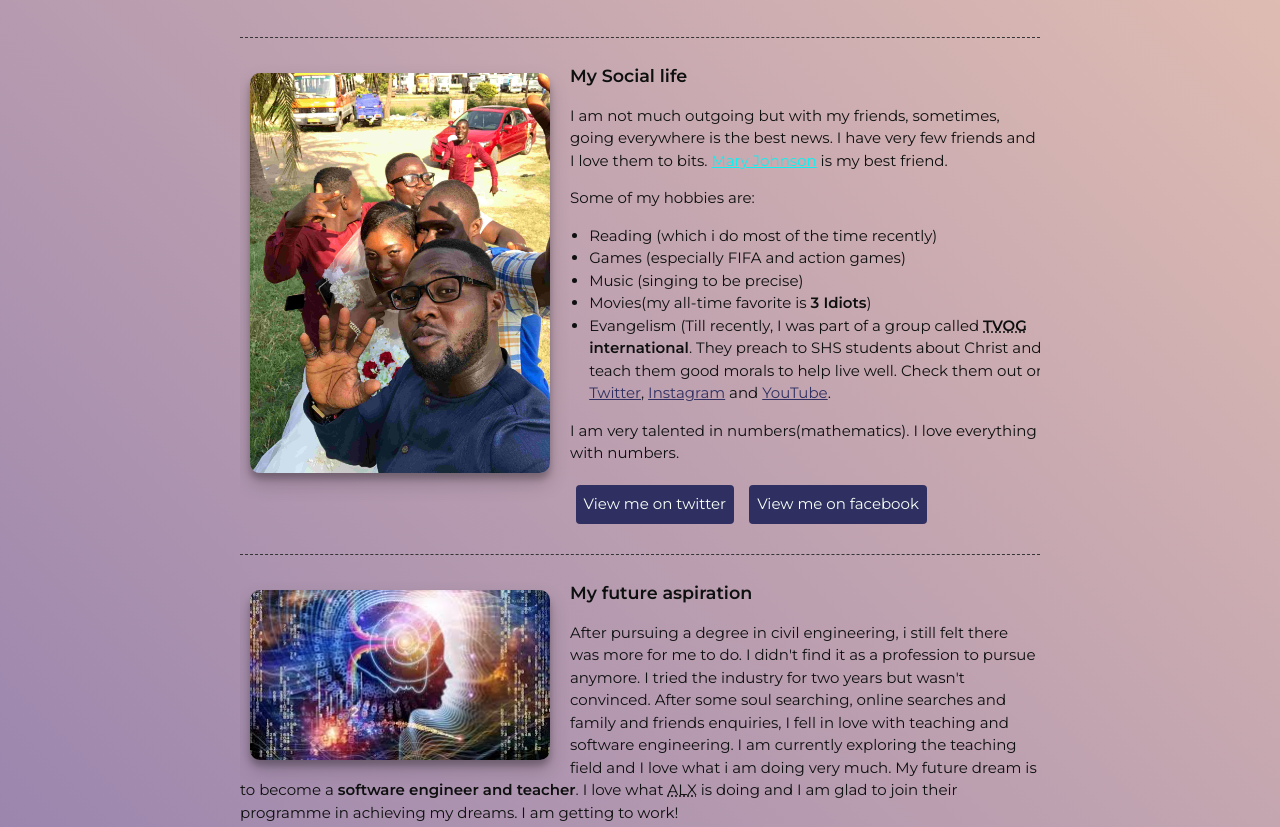
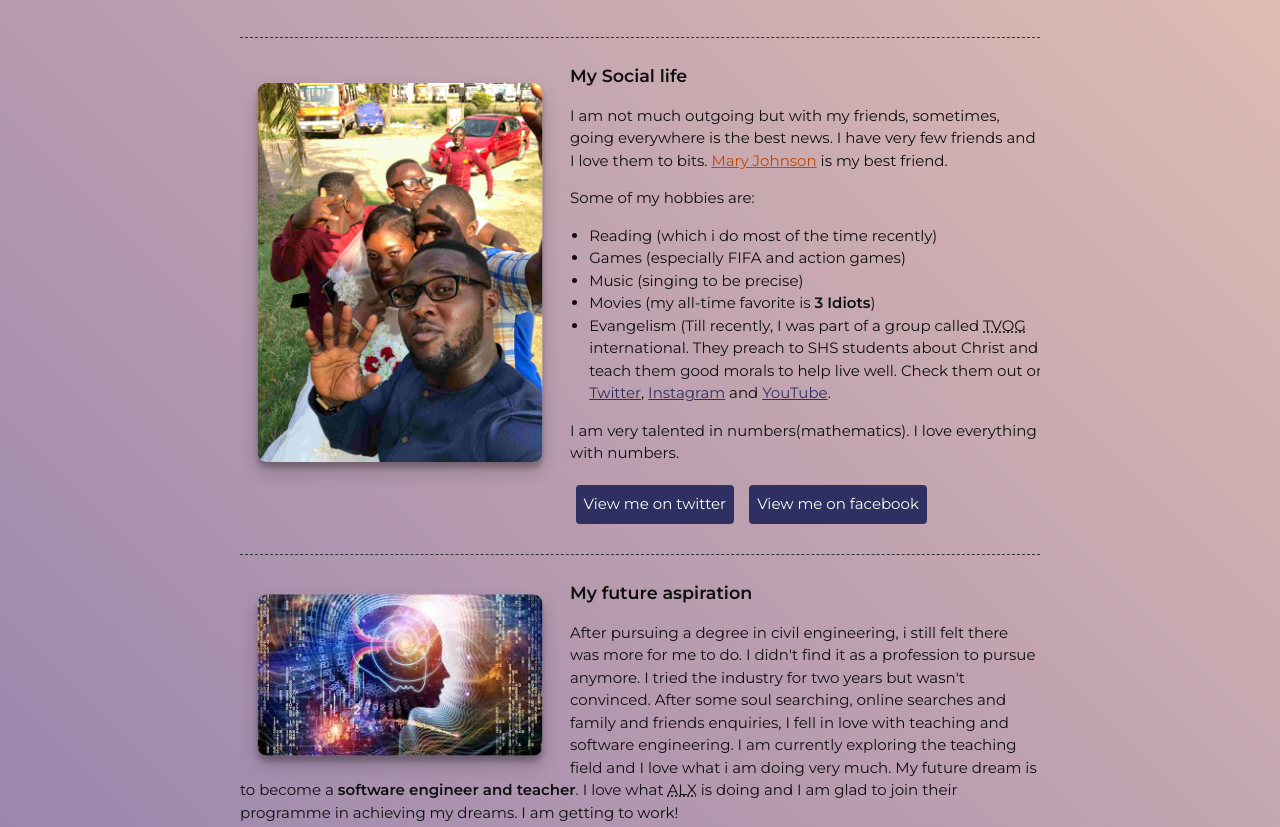
Before and after one commit to JoeKAboagye/DemoWebsite, a plain HTML site: page index.html in a window 1280 px wide. Shown: the part 900-1727 px from the top of the page. Drawn offline with Linux system fonts and the light colour scheme.

Commit message:
New changes

```diff
--- a/css/styles.css
+++ b/css/styles.css
@@ -1,23 +1,6 @@
 /*
 COLOR PALETTE
 https://www.htmlcsscolor.com
-#0e0f0f - Near black
-#FFE66D - Orange Yellow
-#438bb4 - Light blue
-#efebf1 - Off white
-#8c79ad - Purple
-#343434 - dark gray - almost black
-#2F3061 - Dark blue
-#F7FFF7 - Light green
-#A1C6D7 - Pale Cerulean
-rgb(243, 9, 48) - Red
-rgb(12, 241, 241)
-#d8ae96
-Teal
-Turquoise
-#9c9b52
-#f1cab3
-#baf59f
 */
 
 /* Global styles
@@ -44,9 +27,12 @@ img {
   border-radius: 10px 10px;
   box-shadow: 0 10px 20px rgba(0, 0, 0, 0.19), 0 6px 6px rgba(0, 0, 0, 0.23);
   margin: 10px;
+  transform: scale(0.95);
+  transition: transform 1s;
 }
 img:hover {
-  transform: scale(1.1);
+  transform: scale(1);
+  transition: transform 2s;
 }
 /* animation-name: fadeIn;
   animation-duration: 10s;
@@ -119,6 +105,10 @@ header {
 .portfolios {
   background: linear-gradient(45deg, #8c79ad, #f1cab3);
 }
+.portfolio-item img {
+  max-width: 100%;
+  height: auto;
+}
 .portfolios a {
   color: #2f3061;
 }
@@ -143,7 +133,7 @@ header {
   margin-top: 0;
 }
 #bestie {
-  color: rgb(12, 241, 241);
+  color: rgb(192, 72, 3);
 }
 
 /* Work Experience
@@ -194,6 +184,9 @@ footer {
   animation: none;
   border-radius: 50%;
 }
+.Copyright {
+  margin-top: 50px;
+}
 
 /* Responsive
 ------------------------------------*/
@@ -234,9 +227,6 @@ footer {
   h2 {
     line-height: 1;
   }
-  .portfolio-item img {
-    width: 100%;
-  }
   .contact-list {
     display: flex;
   }
--- a/index.html
+++ b/index.html
@@ -64,10 +64,10 @@
                   <li>Reading (which i do most of the time recently)</li>
                   <li>Games (especially FIFA and action games)</li>
                   <li>Music (singing to be precise)</li>
-                  <li>Movies(my all-time favorite is <b>3 Idiots</b>)</li>
-                  <li>Evangelism (Till recently, I was part of a group called <b>
+                  <li>Movies (my all-time favorite is <strong>3 Idiots</strong>)</li>
+                  <li>Evangelism (Till recently, I was part of a group called
                     <abbr tabindex="0" title=" - The Voice of God">TVOG</abbr>
-                    international</b>.
+                    international.
                     They preach to SHS students about Christ and teach them good
                     morals to help live well. Check them out on
                     <a href="https://twitter.com/tvog_ministry" target="_blank">Twitter</a>,
@@ -118,7 +118,8 @@
                 <p><abbr tabindex="0" title=" - Lead For Ghana">LFG</abbr> has given me a platform that is shaping
                   my leadership qualities.
                   Daily, I learn to move from my comfort zone so as to prove myself as a leader.
-                  An example is me teaching about 250 km away from my home in an underserved community</p>
+                  An example is me teaching about 250 km away from my home in an underserved community
+                </p>
               </p>
             </p>
             <a class="btn" href="https://www.alxafrica.com/" target="_blank">Know more about ALX</a>
@@ -132,7 +133,8 @@
         <div class="content-wrap item-details divider">
           <h2>Work Experience</h2>
           <p>See my complete work history on
-            <a class="checkout" href="https://www.linkedin.com/in/joseph-aboagye-2a3a37130/" target="_blank">LinkedIn</a>.
+            <a class="checkout" href="https://www.linkedin.com/in/joseph-aboagye-2a3a37130/"
+            target="_blank">LinkedIn</a>.
           </p>
 
           <!-- Job 1 -->
@@ -253,14 +255,8 @@
           <div class="time">
             <script src="logIn.js"></script>
           </div>
-          <!-- <div id="spotify">
-            <p>Enjoy this playlist. Proudly Ghanaian!</p>
-            <iframe
-              src="https://open.spotify.com/embed/artist/0GGKrcPOlBkmBzQDf2Ogkl"
-              width="30%" height="100" frameBorder="0" allowtransparency="true"
-              allow="encrypted-media">
-            </iframe>
-          </div> -->
+          <div class="Copyright">&copy; 2021, <a href="tel:+233248166114">
+            Joseph Kwabena Aboagye</a>
           </div>
       </footer>
     </main>
```
Lines whose indentation alone changed are shown as unchanged.
